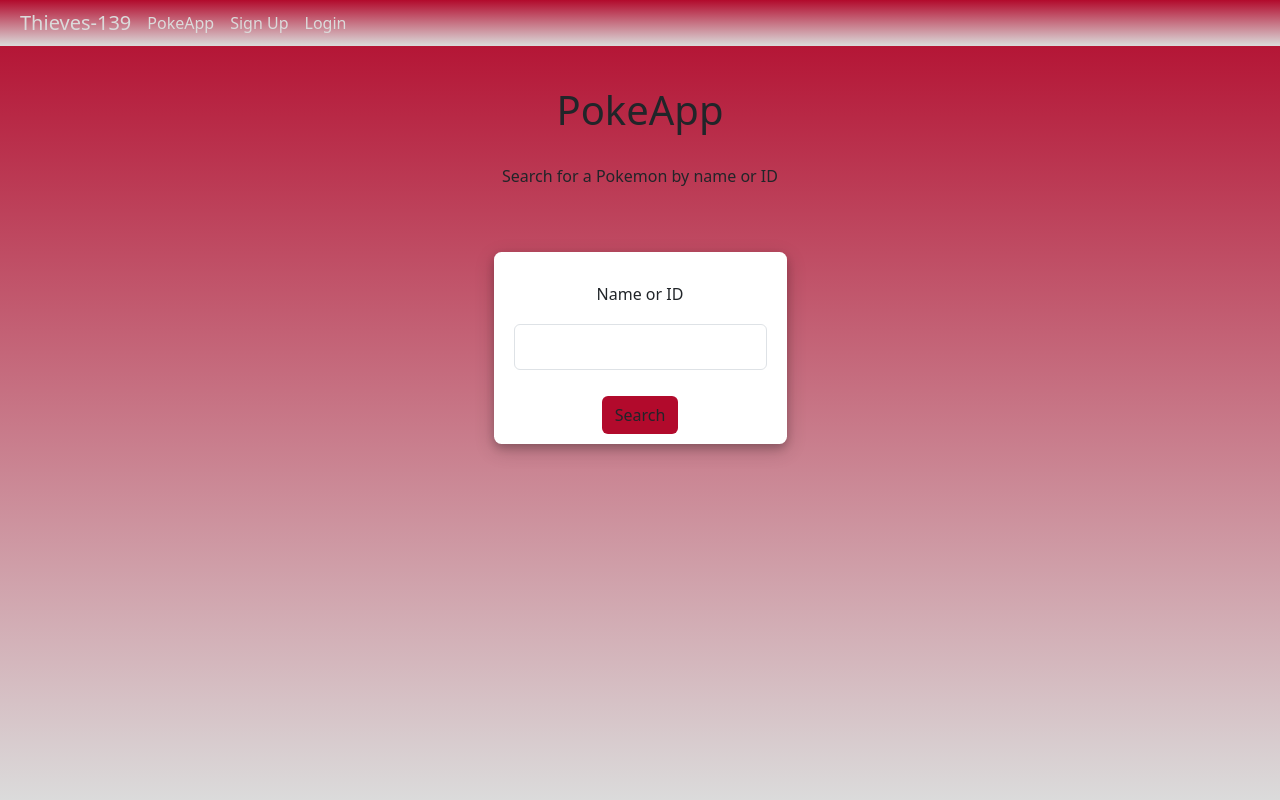
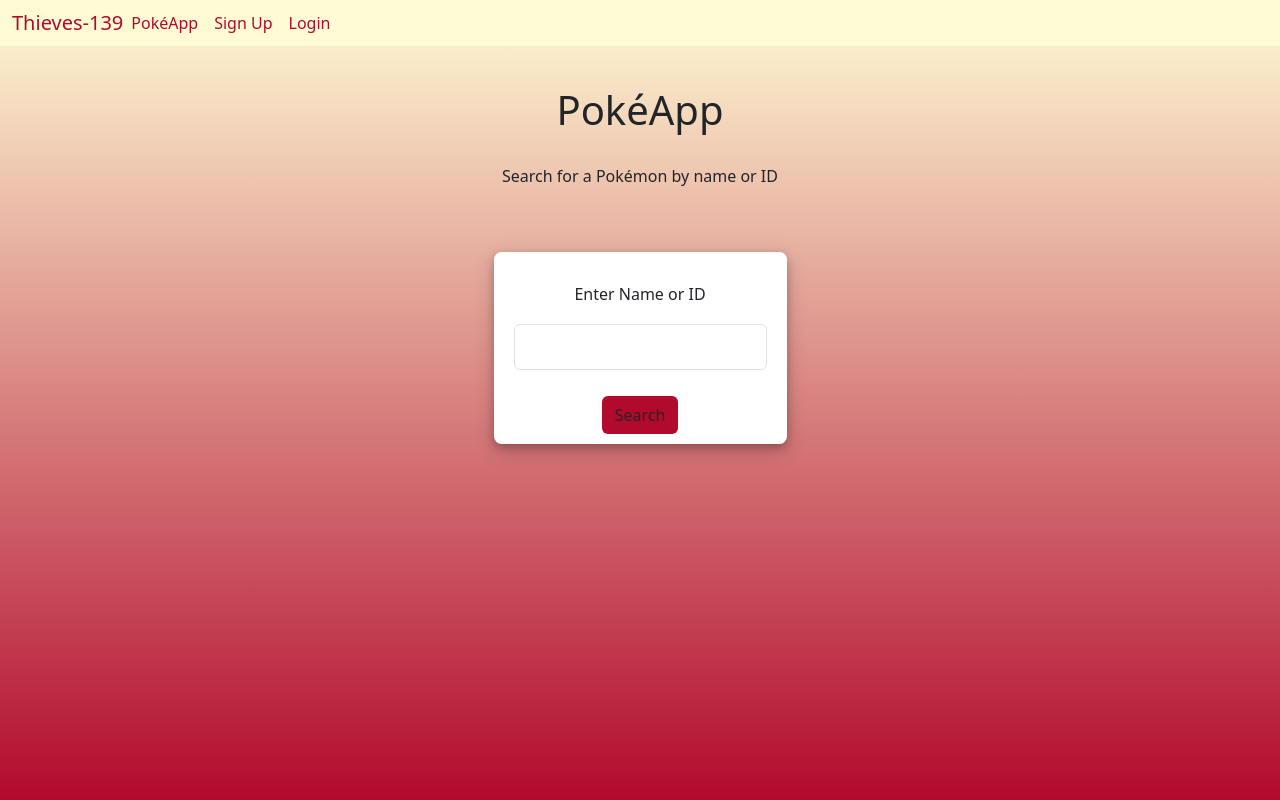
Before and after one commit to deelorr/PokeApp, a Flask app: page /pokeapp in a window 1280 px wide. Run offline with Flask 3, Linux system fonts and the light colour scheme.

Commit message:
css again

```diff
--- a/app/static/styles/login.css
+++ b/app/static/styles/login.css
@@ -1,13 +1,7 @@
-head {
-    background: #fffbd5;
-    background: -webkit-linear-gradient(to bottom, #b20a2c, #dbdbdb);
-    background: linear-gradient(to bottom, #b20a2c, #dbdbdb);
-}
-
 body{
     background: #fffbd5;
-    background: -webkit-linear-gradient(to bottom, #b20a2c, #dbdbdb);
-    background: linear-gradient(to bottom, #b20a2c, #dbdbdb);
+    background: -webkit-linear-gradient(to top, #b20a2c, #fffbd5);
+    background: linear-gradient(to top, #b20a2c, #fffbd5);
     height: 100vh;
 }
 
@@ -74,15 +68,17 @@
 }
 
 .navbar {
+    padding: 0px;
+    background: transparent;
+}
+
+.container-fluid {
     background: #fffbd5;
-    background: -webkit-linear-gradient(to bottom, #b20a2c, #dbdbdb);
-    background: linear-gradient(to bottom, #b20a2c, #dbdbdb);
-    padding: 0px;
 }
 
 .navbar-brand {
-    padding: 8px;
-    color: #dbdbdb;
+    padding: 8px 0px;
+    color: #b20a2c;
     margin: 0px;
 }
 
@@ -91,7 +87,7 @@
 }
 
 .nav-link {
-    color: #dbdbdb;
+    color: #b20a2c;
 }
 
 .nav-link:hover {
--- a/app/templates/base.html
+++ b/app/templates/base.html
@@ -9,11 +9,9 @@
     {% block styles %}{% endblock %}
 </head>
 <body>
-        {% block content %}
-        {%include './includes/nav.html'%}
-
-        {% endblock %}
-    </div>
+    {% block content %}
+    {%include './includes/nav.html'%}
+    {% endblock %}
 
     <script src="https://cdn.jsdelivr.net/npm/bootstrap@5.3.2/dist/js/bootstrap.bundle.min.js"></script>
 </body>
--- a/app/templates/includes/nav.html
+++ b/app/templates/includes/nav.html
@@ -7,7 +7,7 @@
         <div class="collapse navbar-collapse" id="navbarNav">
             <ul class="navbar-nav">
                 <li class="nav-item">
-                    <a class="nav-link" aria-current="page" href="/pokeapp">PokeApp</a>
+                    <a class="nav-link" aria-current="page" href="/pokeapp">PokéApp</a>
                 </li>
                 <li class="nav-item">
                     <a class="nav-link" aria-current="page" href="/signup">Sign Up</a>
--- a/app/templates/login.html
+++ b/app/templates/login.html
@@ -1,8 +1,6 @@
 {%extends "base.html"%}
 
-{%block title%}
-    Login
-{%endblock%}
+{%block title%} Login {%endblock%}
 
 {%block styles%}
 <link rel="stylesheet" href="../static/styles/login.css">
--- a/app/templates/pokeapp.html
+++ b/app/templates/pokeapp.html
@@ -1,6 +1,6 @@
 {% extends 'base.html' %}
 
-{% block title %} PokeApp {% endblock %}
+{% block title %} PokéApp {% endblock %}
 
 {%block styles%}
 <link rel="stylesheet" href="../static/styles/login.css">
@@ -9,14 +9,14 @@
 {% block content %}
 {%include './includes/nav.html'%}
   <div class="pokeapp-title">
-    <h1 class="pokeapp-text">PokeApp</h1>
-    <p class="pokeapp-text">Search for a Pokemon by name or ID</p>
+    <h1 class="pokeapp-text">PokéApp</h1>
+    <p class="pokeapp-text">Search for a Pokémon by name or ID</p>
   </div>
   <div class='flex-container'>
     <form method="POST">
       {{ form.hidden_tag() }}
     <div class="mb-3">
-      <label for="name" class="form-label">Name or ID</label>
+      <label for="name" class="form-label">Enter Name or ID</label>
       {{ form.name(class='form-control', id='name') }}
     </div>
     {{ form.submit_btn(class='btn my-btn') }}
```
